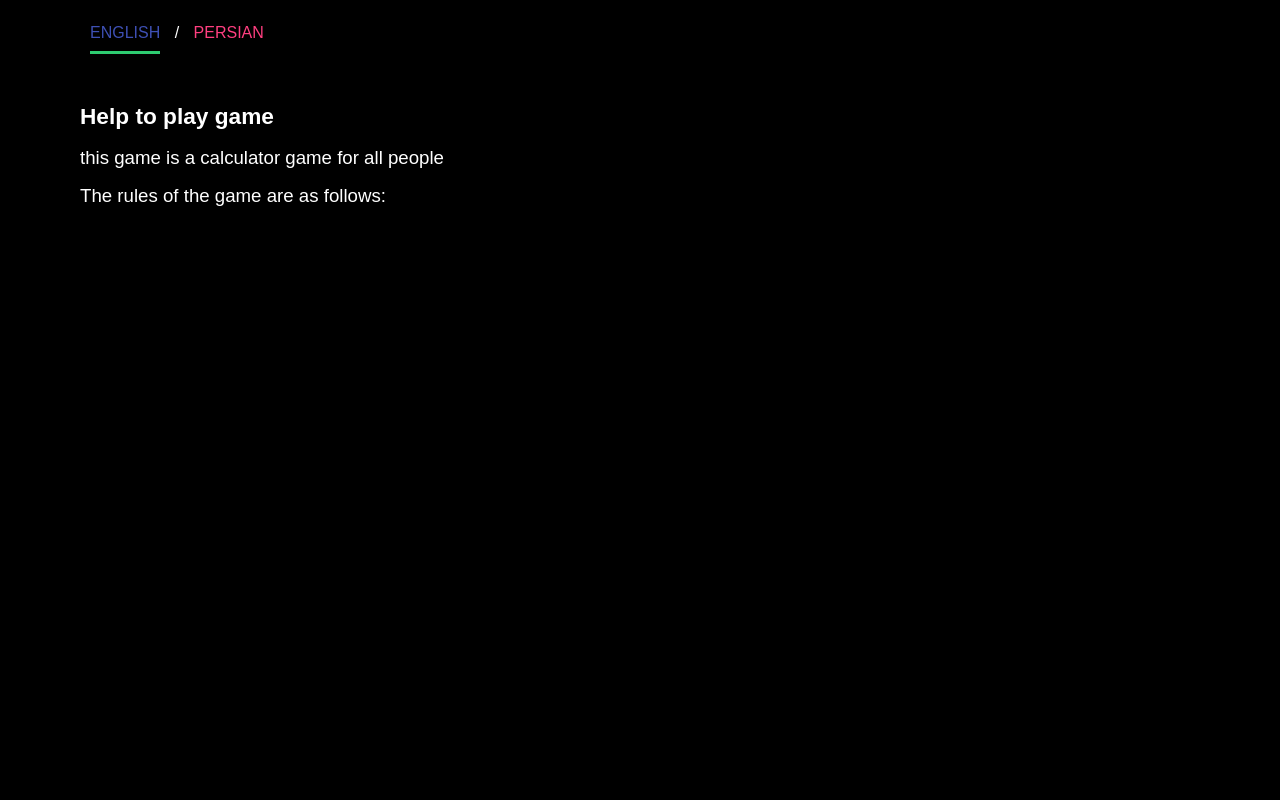
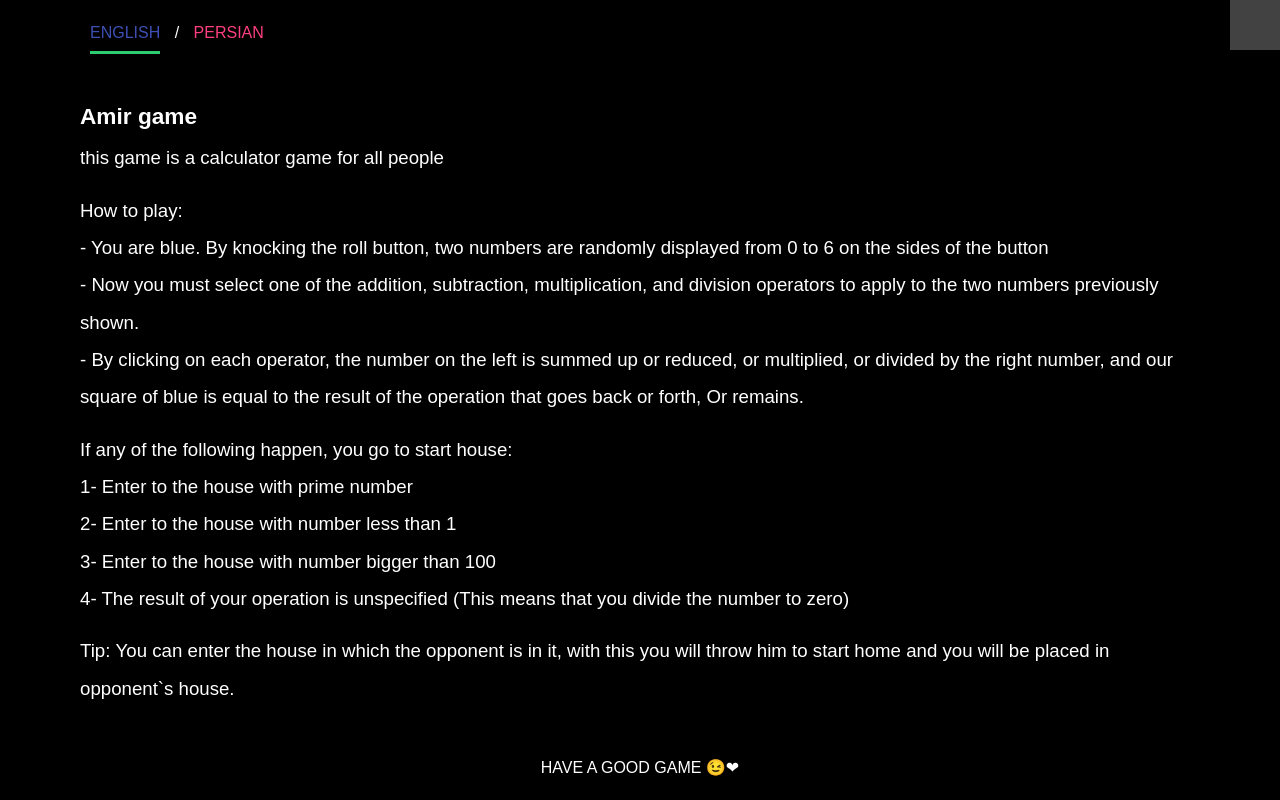
Before and after one commit to amirmazinani/snake-and-ladder, a PHP site: page / in a window 1280 px wide. Run offline with PHP 8.4, Linux system fonts and the light colour scheme; some web fonts are replaced.

Commit message:
complete 2player and description

```diff
--- a/index.html
+++ b/index.html
@@ -13,20 +13,88 @@
 	</head>
 	<body class="b-dark-gray">
 
-		<div id="description" class="-pos-a z-101 -b-c-black -c-white -h-100 -w-11 -top-0 -left-0 -bx-s-b -p-3">
+		<div id="description" class="transition -pos-f z-101 -b-c-black -c-white mh-100 ovf-y-a h-100d -w-11 -top-0 -left-0 -bx-s-b -p-3">
+			<button class="information -pos-a -top-0 -right-0 -c-white sqr b-light-gray -t-al-c b-green-hover -cur-point transition">
+				<i class="-fnt-icon-cancel"></i>
+			</button>
 			<main>
 				<nav>
 					<ul>
-						<li class="-m-2 -pb-2 c-blue -cur-point active">ENGLISH</li>
+						<li data-language="english" class="-m-2 -pb-2 c-blue -cur-point active">ENGLISH</li>
 						/
-						<li class="-m-2 -pb-2 c-red -cur-point">PERSIAN</li>
+						<li data-language="persian" class="-m-2 -pb-2 c-red -cur-point">PERSIAN</li>
 					</ul>
 				</nav>
 				<div>
 					<div class="english -li-h-2">
-						<h1 class="-pt-3 -mt-3 -fnt-s-h5 fnt-montserrat-b">Help to play game</h1>
-						<p class="-fnt-s-h6 fnt-montserrat-m">this game is a calculator game for all people</p>
-						<p class="-fnt-s-h6 fnt-montserrat-m">The rules of the game are as follows:</p>
+						<h1 class="-pt-3 -mt-3 -fnt-s-h5 fnt-montserrat-b">Amir game</h1>
+						<p class="-fnt-s-h6 fnt-montserrat-m -pb-3">this game is a calculator game for all people</p>
+						<p class="-fnt-s-h6 fnt-montserrat-b">How to play:</p>
+						<p class="-fnt-s-h6 fnt-montserrat-m">- You are blue. By knocking the roll button, two numbers are randomly displayed from 0 to 6 on the sides of the button</p>
+						<p class="-fnt-s-h6 fnt-montserrat-m">- Now you must select one of the addition, subtraction, multiplication, and division operators to apply to the two numbers previously shown.</p>
+						<p class="-fnt-s-h6 fnt-montserrat-m -pb-3">- By clicking on each operator, the number on the left is summed up or reduced, or multiplied, or divided by the right number, and our square of blue is equal to the result of the operation that goes back or forth, Or remains.</p>
+						<p class="-fnt-s-h6 fnt-montserrat-b">If any of the following happen, you go to start house:</p>
+						<p class="-fnt-s-h6 fnt-montserrat-m">
+							<span>1- </span>
+							<span>Enter to the house with prime number</span>
+						</p>
+						<p class="-fnt-s-h6 fnt-montserrat-m">
+							<span>2- </span>
+							<span>Enter to the house with number less than 1</span>
+						</p>
+						<p class="-fnt-s-h6 fnt-montserrat-m">
+							<span>3- </span>
+							<span>Enter to the house with number bigger than 100</span>
+						</p>
+						<p class="-fnt-s-h6 fnt-montserrat-m -pb-3">
+							<span>4- </span>
+							<span>The result of your operation is unspecified (This means that you divide the number to zero)</span>
+						</p>
+
+
+						<p class="-fnt-s-h6 fnt-montserrat-m -pb-3">
+							<span class="fnt-montserrat-b">Tip: </span>
+							<span>You can enter the house in which the opponent is in it, with this you will throw him to start home and you will be placed in opponent`s house.</span>
+						</p>
+
+
+						<div class="-t-al-c -pt-3 -mt-3">
+							<p>HAVE A GOOD GAME 😉❤</p>
+						</div>
+					</div>
+
+					<div class="persian -li-h-2 -d-r -dis-n">
+						<h1 class="-pt-3 -mt-3 -fnt-s-h5 fnt-lalezar">بازی امیر</h1>
+						<p class="-fnt-s-h6 fnt-behdad -pb-3">این بازی یک بازی محاسباتی برای همه مردم است</p>
+						<p class="-fnt-s-h6  fnt-lalezar">نحوه بازی:</p>
+						<p class="-fnt-s-h6  fnt-behdad">- شما رنگ آبی هستی با ضربه زدن به دکمه Roll، دو عدد به صورت تصادفی بین 0 تا 6 در دو طرف دکمه نمایش داده می شود</p>
+						<p class="-fnt-s-h6  fnt-behdad">- حالا شما باید یکی از عملگرهای جمع، تفریق، ضرب، و تقسیم را برای اعمال به دو شماره که قبلا نشان داده شده را انتخاب کنید.</p>
+						<p class="-fnt-s-h6  fnt-behdad -pb-3">- با کلیک بر روی هر عملگر، عدد در سمت چپ جمع می شود، کاهش می یابد، ضرب می شود، و یا تقسیم بر تعداد عدد سمت راست میشود، و مربع آبی ما برابر با نتیجه عملیات به عقب یا جلو می رود، و یا سرجای خودش باقی می ماند.</p>
+						<p class="-fnt-s-h6  fnt-lalezar">اگر هر کدام از موارد زیر اتفاق افتد، مهره آبی شما به خانه شروع می رود:</p>
+						<p class="-fnt-s-h6  fnt-behdad">
+							<span>1- </span>
+							<span>وارد خانه ای شوید که عدد آن عددی اول باشد</span>
+						</p>
+						<p class="-fnt-s-h6  fnt-behdad">
+							<span>2- </span>
+							<span>وارد خانه ای با شماره کمتر از 1 شوید</span>
+						</p>
+						<p class="-fnt-s-h6  fnt-behdad">
+							<span>3- </span>
+							<span>وارد خانه ای با شماره بیشتر از 100 شوید</span>
+						</p>
+						<p class="-fnt-s-h6  fnt-behdad -pb-3">
+							<span>4- </span>
+							<span>نتیجه عملیات شما نامشخص باشد (به این معنی که عدد سمت چپ عملیات را به صفر تقسیم کنید)</span>
+						</p>
+
+						<p class="-fnt-s-h6  fnt-behdad -pb-3">
+							<span class="fnt-lalezar">نکته: </span>
+							<span>شما میتوانبد وارد خانه ای شوید که حریف در آن حضور دارد، با این کار شما حریف را به خانه شروع پرت میکنید و خودتان جای او قرار میگیرید.</span>
+						</p>
+						<div class="-t-al-c -pt-3 -mt-3 fnt-lalezar">
+							<p>بازی خوبی داشته باشید 😉❤</p>
+						</div>
 					</div>
 				</div>
 			</main>
@@ -67,7 +135,7 @@
 
 		<div id="board" class="-c-white"></div>
 
-		<button class="-w2-n -pos-f -top-0 -right-0 -c-white sqr b-light-gray -t-al-c b-green-hover -cur-point transition">
+		<button class="-w2-n information -pos-f -top-0 -right-0 -c-white sqr b-light-gray -t-al-c b-green-hover -cur-point transition">
 			<i class="-fnt-icon-info"></i>
 		</button>
 
--- a/scripts/main.js
+++ b/scripts/main.js
@@ -1,10 +1,31 @@
 $(document).ready(function () {
 
+    //view
+    $('#description > main > nav > ul > li').on('click',function () {
+        let lang = $(this).data('language');
+        $('#description > main > nav > ul > li').removeClass('active');
+        $(this).addClass('active');
+        $('#description > main > div > div').addClass('-dis-n');
+        $('#description > main > div > div.'+lang).removeClass('-dis-n');
+    });
+    $('.information').on('click',function () {
+        $('#description').toggleClass('top-100');
+
+        if($('#description').hasClass('top-100')){
+            $('body').removeClass('-ovf-h');
+        }else{
+            $('body').addClass('-ovf-h');
+        }
+
+    });
+
+
+
+    //roll
     function roll_dice() {
         roll_single_die("first_die");
         roll_single_die("second_die");
     }
-
     function roll_single_die(id){
         elem = $("#" + id + " > span");
         current = elem.text();
@@ -15,6 +36,7 @@ $(document).ready(function () {
         elem.text(next);
     }
 
+    //set 100 houses
     for (var i = 1; i <= 10; i++) {
 		for (var j = 1; j <= 10; j++){
 			$('#board').append('<div class="-pos-r sqr b-gray -t-al-c"><span>' + (10 * i - 10 + j) + '</span><span class="pawn -pos-a -top-0 -left-0 -w-11 h-100d"></span></div>');
--- a/styles/main.css
+++ b/styles/main.css
@@ -52,6 +52,7 @@ body{font-family: sans-serif}
 .li-h-50px{line-height: 50px}
 .w-200px{width: 200px;}
 .h-100d{height: 100%;}
+.mh-100{min-height: 100vh}
 .dis-f{display: flex;display:-moz-flex;display: -webkit-flex;}
 .f-wrap-w{flex-wrap: wrap;-webkit-flex-wrap: wrap;}
 .al-it-c{align-items: center;-webkit-align-items: center;}
@@ -69,6 +70,8 @@ body{font-family: sans-serif}
 .z-100{z-index: 100}
 .z-101{z-index: 101}
 .active{border-bottom: 3px solid var(--green)}
+.top-100{top: 100%;}
+.ovf-y-a{overflow-y: auto}
 
 #board {
 	max-width: 649px;
```
